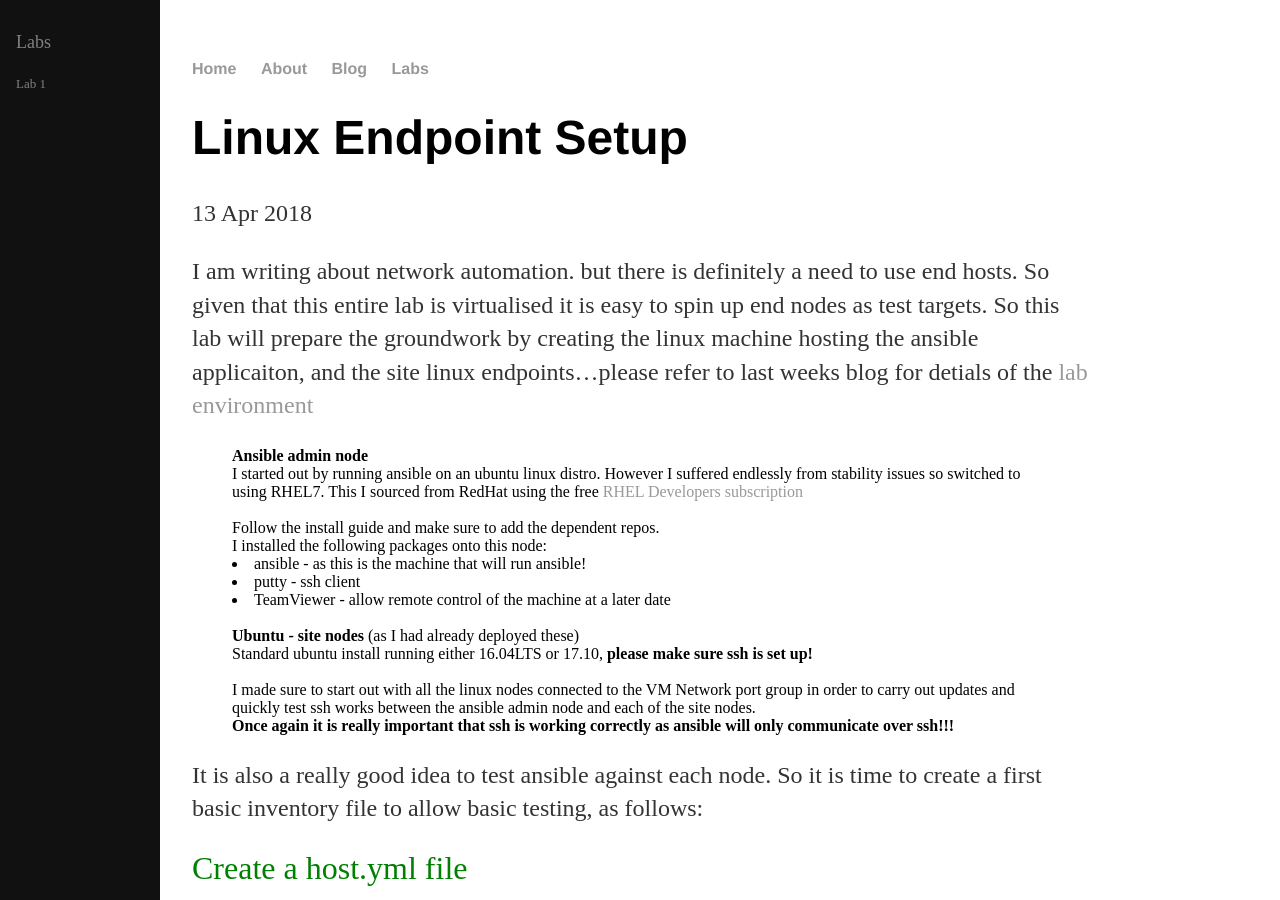
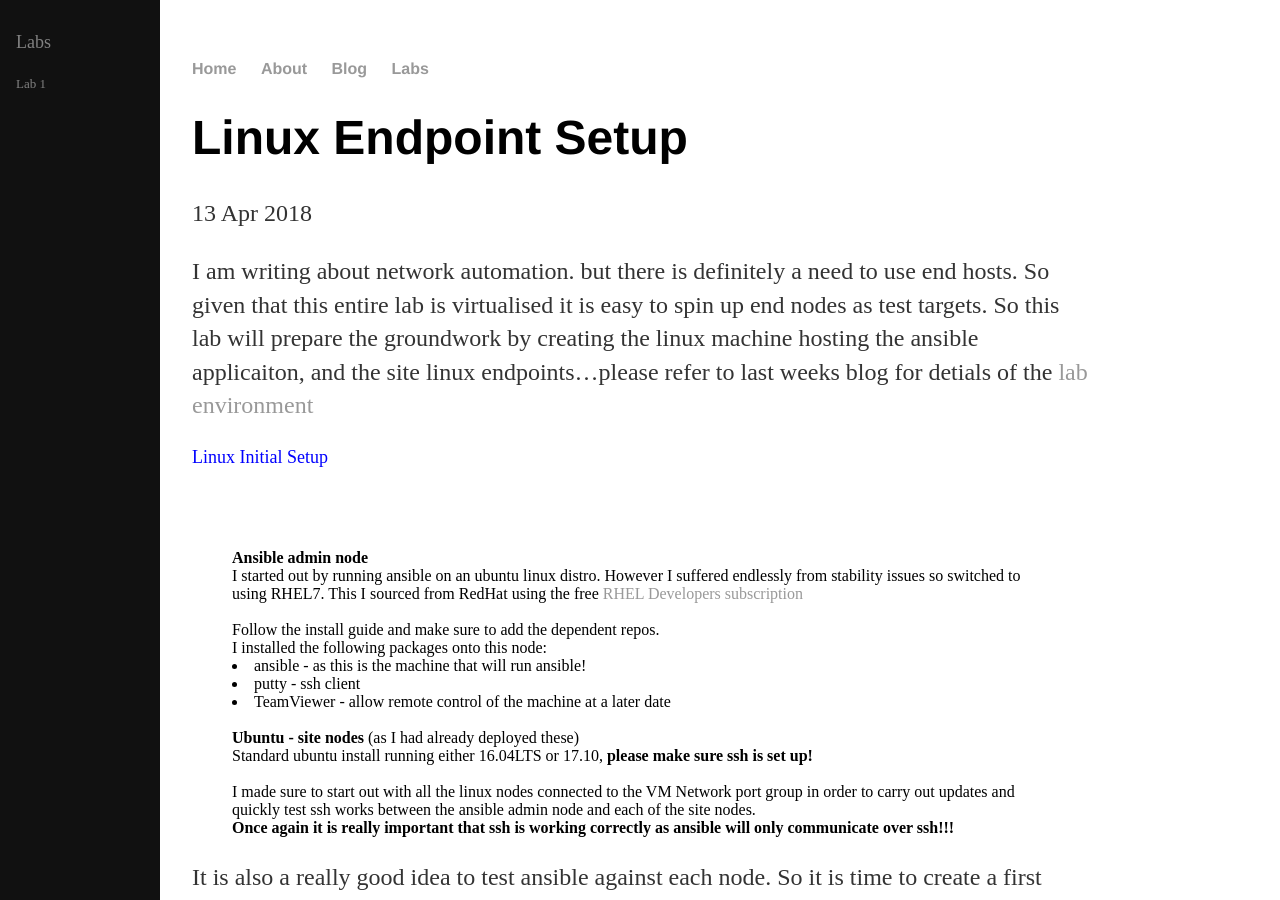
Before and after one commit to craigeowen/craigeowen.github.io, a Jekyll site: the page built from _posts/2018-04-13-Linux-Endpoint-Setup.md, in a window 1280 px wide and 900 px high. Built offline with Jekyll 4.4.1, drawn with Linux system fonts in a browser that asks for light colours; our own code applies the rules of GitHub Pages for plain Markdown files.

Commit message:
Update 2018-04-13-Linux-Endpoint-Setup.md

```diff
--- a/_posts/2018-04-13-Linux-Endpoint-Setup.md
+++ b/_posts/2018-04-13-Linux-Endpoint-Setup.md
@@ -1,6 +1,7 @@
 I am writing about network automation. but there is definitely a need
 to use end hosts. So given that this entire lab is virtualised it is
-easy to spin up end nodes as test targets. So this lab will prepare the groundwork by creating the linux machine hosting the ansible applicaiton, and the site linux endpoints...please refer to last weeks blog for detials of the <a href="https://craigeowen.github.io/blog/2018/04/06/Lab-environment">lab environment</a>
+easy to spin up end nodes as test targets. So this lab will prepare the groundwork by creating the linux machine hosting the ansible applicaiton, and the site linux endpoints...please refer to last weeks blog for detials of the <a href="https://craigeowen.github.io/blog/2018/04/06/Lab-environment">lab environment</a><br>
+<font size="4" color="blue">Linux Initial Setup</font><br>
 <blockquote>
    <b>Ansible admin node</b><br>
    I started out by running ansible on an ubuntu linux distro. However I
```
